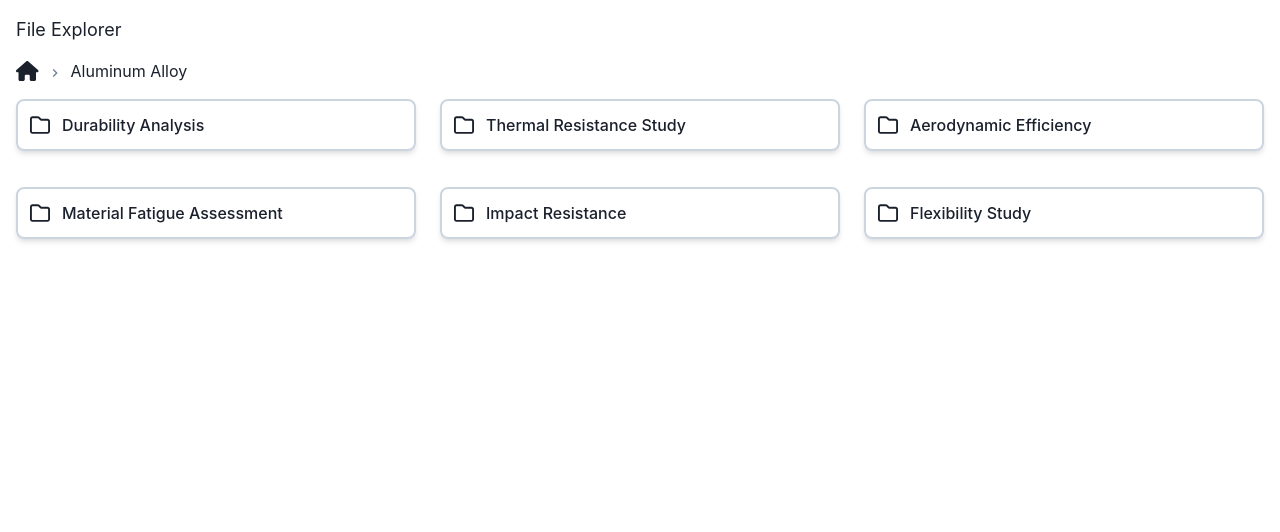
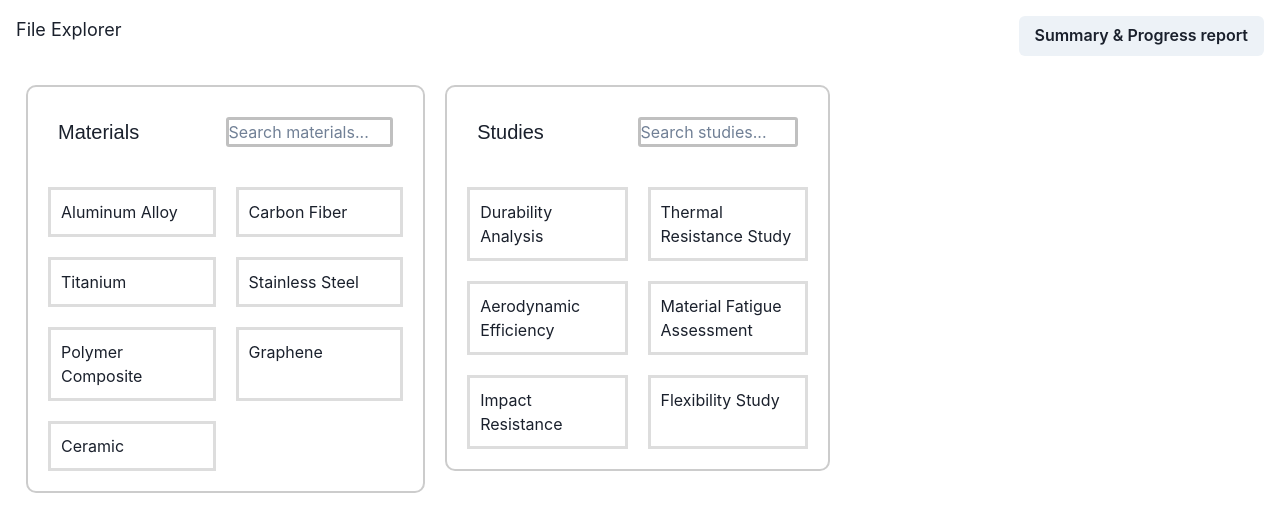
Before and after one commit to himanshunegi378/saumya, a React (Create React App) app: page / in a window 1280 px wide. Both pictures are taken after a click on the element "Aluminum Alloy". Shown: the top 532 px of the page. Built offline with nearby package versions, Linux system fonts and the light colour scheme.

Commit message:
Card component changes

```diff
--- a/src/App.tsx
+++ b/src/App.tsx
@@ -5,6 +5,7 @@ import {
   forwardRef,
   useImperativeHandle,
   useRef,
+
 } from "react";
 import "./App.css";
 import {
@@ -14,12 +15,14 @@ import {
   GridItem,
   Breadcrumb,
   BreadcrumbItem,
+  Button
 } from "@chakra-ui/react";
 import { faFile, faFolder } from "@fortawesome/free-regular-svg-icons";
 import { FontAwesomeIcon } from "@fortawesome/react-fontawesome";
 import { ChevronRightIcon } from "@chakra-ui/icons";
 import { dummyData } from "./dummyData";
 import { faHome } from "@fortawesome/free-solid-svg-icons";
+import { Card, CardHeader, CardBody, CardFooter,Stack,Heading,StackDivider } from '@chakra-ui/react'
 
 interface Material {
   id: string;
@@ -64,198 +67,293 @@ interface DirStructure<T> {
   children: DirStructure<T>[];
 }
 
-const convertToDirStructure = (
-  data: Data
-): Array<DirStructure<Material | Study | Protocol | Test>> => {
-  const studyMap = new Map(data.studies.map((study) => [study.id, study]));
-  const protocolMap = new Map(
-    data.protocols.map((protocol) => [protocol.id, protocol])
+interface MaterialCardProps {
+  // material: Material;
+  onSelectMaterial: (material: Material) => void;
+}
+
+
+const MaterialCard: React.FC<MaterialCardProps> = ({ onSelectMaterial}) => {
+  const [searchTerm, setSearchTerm] = useState('');
+
+  const filteredMaterials = dummyData.materials.filter((m) =>
+  m.name.toLowerCase().includes(searchTerm.toLowerCase())
+);
+
+  return (
+    <div style={{ border: '2px solid #ccc', padding: '10px', margin: '10px',borderRadius: "10px" }}>
+      <div style={{
+        display: "flex",
+        justifyContent: "space-between",
+        padding: "20px",
+        width: "100%"
+      }}>
+      <h3 style={{
+        fontFamily: "sans-serif",
+        fontSize: "20px",
+        marginLeft: "0px"
+      }}>Materials</h3>
+      <input
+        type="text"
+        placeholder="Search materials..."
+        value={searchTerm}
+        onChange={(e) => setSearchTerm(e.target.value)}
+        style={{ marginBottom: '10px', border: "3px solid silver", borderRadius: "3px" , width: "50%"}}
+      />
+      </div>
+      <div style={{ display: 'flex', flexWrap: 'wrap' }}>
+        {filteredMaterials.map((material:any) => (
+          <div
+            key={material.id}
+            style={{
+              border: '3px solid #ddd',
+              width: "30px",
+              padding: '10px',
+              margin: '10px',
+              cursor: 'pointer',
+              flex: '0 0 calc(50% - 20px)', // Set flex basis to make two items in one row
+              transition: "border-color 0.3s", // Add a transition effect for a smooth hover
+            }}
+            onClick={() => onSelectMaterial(material)}
+          >
+            <h4>{material.name}</h4>
+            {/* Display other material details here */}
+          </div>
+        ))}
+      </div>
+    </div>
   );
-  const testMap = new Map(data.tests.map((test) => [test.id, test]));
-
-  const materials = data.materials.map((material) => ({
-    id: material.id,
-    name: material.name,
-    data: material,
-    type: "dir",
-    children: material.studies.map((studyId) => {
-      const study = studyMap.get(studyId)!;
-      return {
-        id: studyId,
-        name: study.name,
-        data: study,
-        type: "dir",
-        children: study.protocols.map((protocolId) => {
-          const protocol = protocolMap.get(protocolId)!;
-          return {
-            id: protocolId,
-            name: protocol.name,
-            data: protocol,
-            type: "dir",
-            children: protocol.tests.map((testId) => {
-              const test = testMap.get(testId)!;
-              return {
-                id: testId,
-                name: test.name,
-                data: test,
-                type: "file",
-                children: [],
-              };
-            }),
-          };
-        }),
-      };
-    }),
-  }));
-
-  return materials as Array<DirStructure<Material | Study | Protocol | Test>>;
 };
 
-console.log(convertToDirStructure(dummyData));
+const StudyCard = ({selectedMaterial,onSelectStudies}:any) => {
+  const [searchTerm, setSearchTerm] = useState('');
+  console.log("studies",selectedMaterial.studies )
 
-const FileExplorer = forwardRef<
-  {
-    getPath: () => string[];
-    changePath: (newPath: string[]) => void;
-  },
-  {
-    dirs: Array<DirStructure<Material | Study | Protocol | Test>>;
-    render: (
-      file: DirStructure<Material | Study | Protocol | Test>,
-      next: () => void
-    ) => JSX.Element;
-    onPathChange?: (path: string[]) => void;
-  }
->(({ dirs, render, onPathChange }, ref) => {
-  const [path, setPath] = useState<string[]>([]);
-  const getFiles = useCallback(
-    (
-      path: string[],
-      dirs: DirStructure<Material | Study | Protocol | Test>[]
-    ): DirStructure<Material | Study | Protocol | Test>[] => {
-      // recursively get files
-      for (const pathItem of path) {
-        const dir = dirs.find((dir) => dir.name === pathItem);
-        if (dir) {
-          if (dir.type === "dir") {
-            return getFiles(path.slice(1), dir.children);
-          } else {
-            return [dir];
-          }
-        } else {
-          return [];
-        }
-      }
-      return dirs;
-    },
-    []
+  const filteredStudies = dummyData.studies.filter((study) =>
+    selectedMaterial.studies.includes(study.id) &&
+    study.name.toLowerCase().includes(searchTerm.toLowerCase())
   );
+  return (
+    <div style={{ border: '2px solid #ccc', padding: '10px', margin: '10px',borderRadius: "10px" }}>
+      <div style={{
+        display: "flex",
+        justifyContent: "space-between",
+        padding: "20px",
+        width: "100%"
+      }}>
+      <h3 style={{
+        fontFamily: "sans-serif",
+        fontSize: "20px",
+        marginLeft: "0px"
+      }}>Studies</h3>
+      <input
+        type="text"
+        placeholder="Search studies..."
+        value={searchTerm}
+        onChange={(e) => setSearchTerm(e.target.value)}
+        style={{ marginBottom: '10px', border: "3px solid silver", borderRadius: "3px", width: "50%" }}
 
-  useImperativeHandle(ref, () => ({
-    getPath: () => path,
-    changePath: (newPath: string[]) => {
-      setPath(newPath);
-      if (onPathChange) {
-        onPathChange(newPath);
-      }
-    },
-  }));
+      />
+      </div>
+      <div style={{ display: 'flex', flexWrap: 'wrap' }}>
+        {filteredStudies.map((material:any) => (
+          <div
+            key={material.id}
+            style={{
+              border: '3px solid #ddd',
+              width: "40px",
+              padding: '10px',
+              margin: '10px',
+              cursor: 'pointer',
+              flex: '0 0 calc(50% - 20px)', // Set flex basis to make two items in one row
+            }}
 
-  const files = useMemo(() => getFiles(path, dirs), [path, getFiles, dirs]);
+            onClick={() => onSelectStudies(material)}
 
+          >
+            <h4>{material.name}</h4>
+          </div>
+        ))}
+      </div>
+    </div>
+  );
+};
+
+const Protocols = ({selectedStudies,onSelectProtocols}:any) => {
+  const [searchTerm, setSearchTerm] = useState('');
+  console.log("studies",selectedStudies.protocols )
+
+  const filteredStudies = dummyData.protocols.filter((study) =>
+  selectedStudies.protocols.includes(study.id) &&
+    study.name.toLowerCase().includes(searchTerm.toLowerCase())
+  );
   return (
-    <Grid templateColumns="repeat(3, 1fr)" gap={6}>
-      {files.map((file) => {
-        const next = () => {
-          if (file.type === "dir") {
-            const newPath = [...path, file.name];
-            setPath(newPath);
-            if (onPathChange) {
-              onPathChange(newPath);
-            }
-          } else {
-            console.log("open file");
-          }
-        };
+    <div style={{ border: '2px solid #ccc', padding: '10px', margin: '10px',borderRadius: "10px" }}>
+      <div style={{
+        display: "flex",
+        justifyContent: "space-between",
+        padding: "20px",
+        width: "100%"
+      }}>
+      <h3 style={{
+        fontFamily: "sans-serif",
+        fontSize: "20px",
+        marginLeft: "0px"
+      }}>Protocols</h3>
+      <input
+        type="text"
+        placeholder="Search protocols..."
+        value={searchTerm}
+        onChange={(e) => setSearchTerm(e.target.value)}
+        style={{ marginBottom: '10px', border: "3px solid silver", borderRadius: "3px", width: "50%" }}
+      />
+      </div>
+      <div style={{ display: 'flex', flexWrap: 'wrap' }}>
+        {filteredStudies.map((material:any) => (
+          <div
+            key={material.id}
+            style={{
+              border: '3px solid #ddd',
+              width: "35px",
+              padding: '10px',
+              margin: '10px',
+              cursor: 'pointer',
+              flex: '0 0 calc(50% - 20px)', // Set flex basis to make two items in one row
+            }}
 
-        return (
-          <GridItem key={path.join("") + file.name} colSpan={1}>
-            {render(file, next)}
-          </GridItem>
-        );
-      })}
-    </Grid>
+            onClick={() => onSelectProtocols(material)}
+
+          >
+            <h4>{material.name}</h4>
+          </div>
+        ))}
+      </div>
+    </div>
   );
-});
+};
+
+
+const Test = ({selectedProtocols}:any) => {
+  const [searchTerm, setSearchTerm] = useState('');
+  console.log("studies",selectedProtocols.tests )
+
+  const filteredStudies = dummyData.tests.filter((study) =>
+  selectedProtocols.tests.includes(study.id) &&
+    study.name.toLowerCase().includes(searchTerm.toLowerCase())
+  );
+  return (
+    <div style={{ border: '2px solid #ccc', padding: '10px', margin: '10px',borderRadius: "10px" }}>
+      <div style={{
+        display: "flex",
+        justifyContent: "space-between",
+        padding: "20px",
+        width: "100%"
+      }}>
+      <h3 style={{
+        fontFamily: "sans-serif",
+        fontSize: "20px",
+        marginLeft: "0px"
+      }}>Tests</h3>
+      <input
+        type="text"
+        placeholder="Search test..."
+        value={searchTerm}
+        onChange={(e) => setSearchTerm(e.target.value)}
+        style={{ marginBottom: '10px', border: "3px solid silver", borderRadius: "3px", width: "50%" }}
+      />
+      </div>
+      <div style={{ display: 'flex', flexWrap: 'wrap' }}>
+        {filteredStudies.map((material:any) => (
+          <div
+            key={material.id}
+            style={{
+              border: '3px solid #ddd',
+              width: "30px",
+              padding: '10px',
+              margin: '10px',
+              cursor: 'pointer',
+              flex: '0 0 calc(50% - 20px)', // Set flex basis to make two items in one row
+            }}
+
+            // onClick={() => onSelectProtocols(material)}
+
+          >
+            <h4>{material.name}</h4>
+          </div>
+        ))}
+      </div>
+    </div>
+  );
+};
+
 
 function App() {
-  const [path, setPath] = useState<string[]>([]);
-  const fileExplorerRef = useRef<{
-    getPath: () => string[];
-    changePath: (newPath: string[]) => void;
-  }>(null);
-  const dirStructure = useMemo(() => convertToDirStructure(dummyData), []);
+  const [selectedMaterial, setSelectedMaterial] = useState(null);
+  const [selectedStudies, setSelectedStudies] = useState(null);
+  const [selectedProtocols, setSelectedProtocols] = useState(null);
+  const onSelectMaterial = (material:any) => {
+    setSelectedMaterial(material);
+    setSelectedStudies(null);
+    setSelectedProtocols(null);
+  };
+  const onSelectStudies = (material:any) => {
+    setSelectedStudies(material);
+    setSelectedProtocols(null);
 
-  const handleBreadcrumbClick = (index: number) => {
-    fileExplorerRef.current?.changePath(path.slice(0, index + 1));
   };
 
+  const onSelectProtocols = (material:any) => {
+    setSelectedProtocols(material);
+  };
+  console.log(selectedMaterial)
   return (
     <Box p={4}>
+      <div style={{
+        display: 'flex',
+        justifyContent: "space-between"
+      }}>
       <Text fontSize="lg" mb={4}>
         File Explorer
       </Text>
+      <Button>Summary & Progress report</Button>
+      </div>
       <Breadcrumb
         spacing="8px"
         separator={<ChevronRightIcon color="gray.500" />}
         mb={4}
       >
-        <BreadcrumbItem onClick={() => fileExplorerRef.current?.changePath([])}>
-          <FontAwesomeIcon icon={faHome} size="lg" color="blue.500" />
-        </BreadcrumbItem>
-        {path.map((p, index) => (
-          <BreadcrumbItem
-            key={`${p}-${index}`}
-            onClick={() => handleBreadcrumbClick(index)}
-          >
-            <Text>{p}</Text>
-          </BreadcrumbItem>
-        ))}
       </Breadcrumb>
 
-      <FileExplorer
-        dirs={dirStructure}
-        render={(file, next) => (
-          <Box
-            cursor="pointer"
-            p={3}
-            borderWidth="2px"
-            borderColor="gray.300"
-            borderRadius="lg"
-            mb={3}
-            shadow="md"
-            transition="transform 0.2s, boxShadow 0.2s"
-            _hover={{
-              transform: "scale(1.05)",
-              shadow: "lg",
-            }}
-            display="flex"
-            alignItems="center"
-            onClick={next}
-          >
-            <FontAwesomeIcon
-              icon={file.type === "dir" ? faFolder : faFile}
-              size="lg"
-              color={file.type === "dir" ? "orange.500" : "blue.500"}
-            />
-            <Text ml={3} fontWeight="medium">
-              {file.name}
-            </Text>
-          </Box>
+      <div style={{ display: 'flex' }}>
+
+          <MaterialCard onSelectMaterial={onSelectMaterial} />
+          <div>
+        {selectedMaterial && (
+          <StudyCard
+          selectedMaterial = {selectedMaterial}
+          onSelectStudies = {onSelectStudies}
+          />
         )}
-        ref={fileExplorerRef}
-        onPathChange={setPath}
-      />
+      </div>
+
+      <div>
+        {selectedStudies && (
+          <Protocols
+          selectedStudies = {selectedStudies}
+          onSelectProtocols = {onSelectProtocols}
+          />
+        )}
+      </div>
+      <div>
+        {selectedProtocols && (
+          <Test
+          selectedProtocols = {selectedProtocols}
+          />
+        )}
+      </div>
+      </div>
+
+
     </Box>
   );
 }
```
